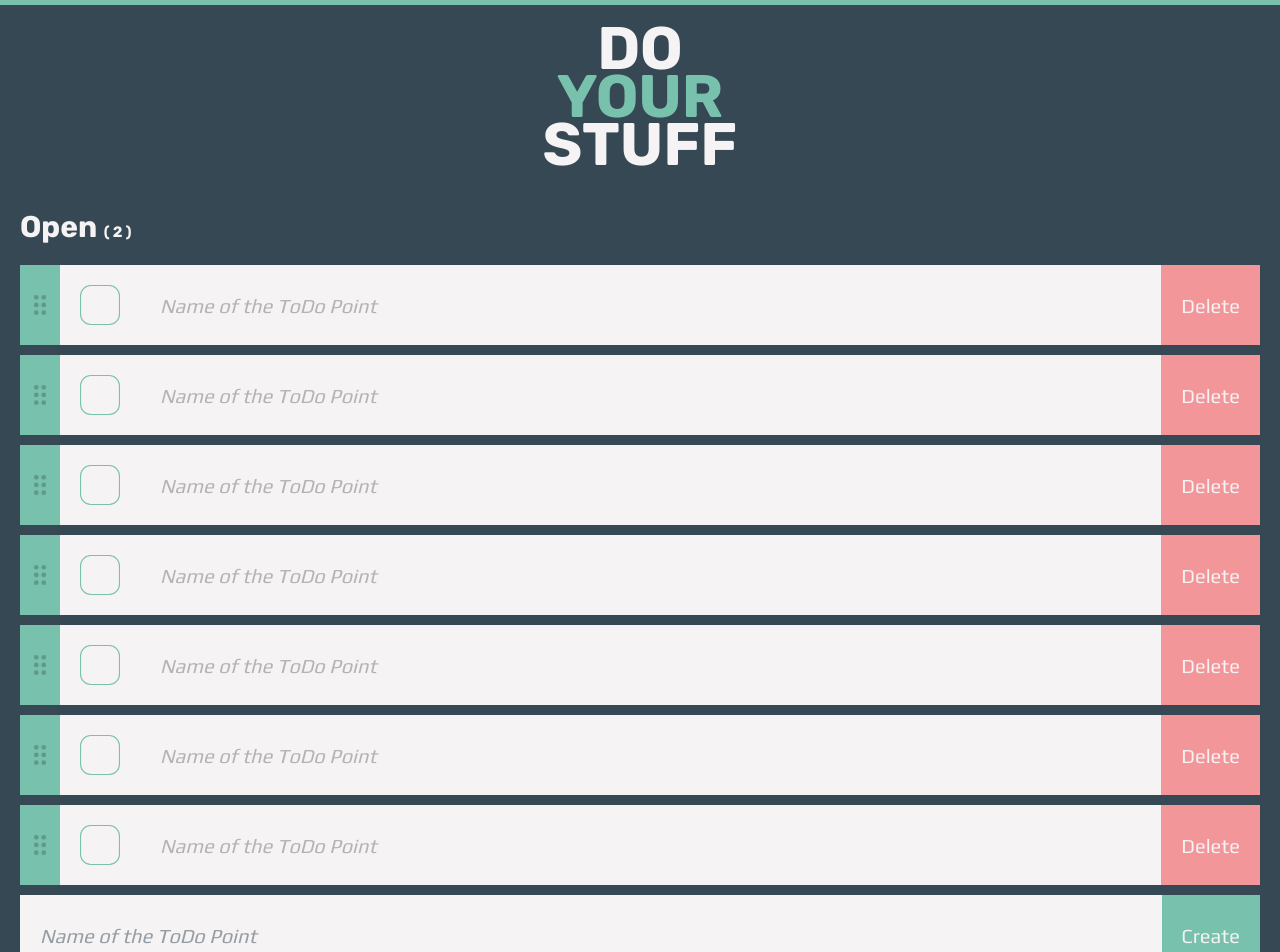
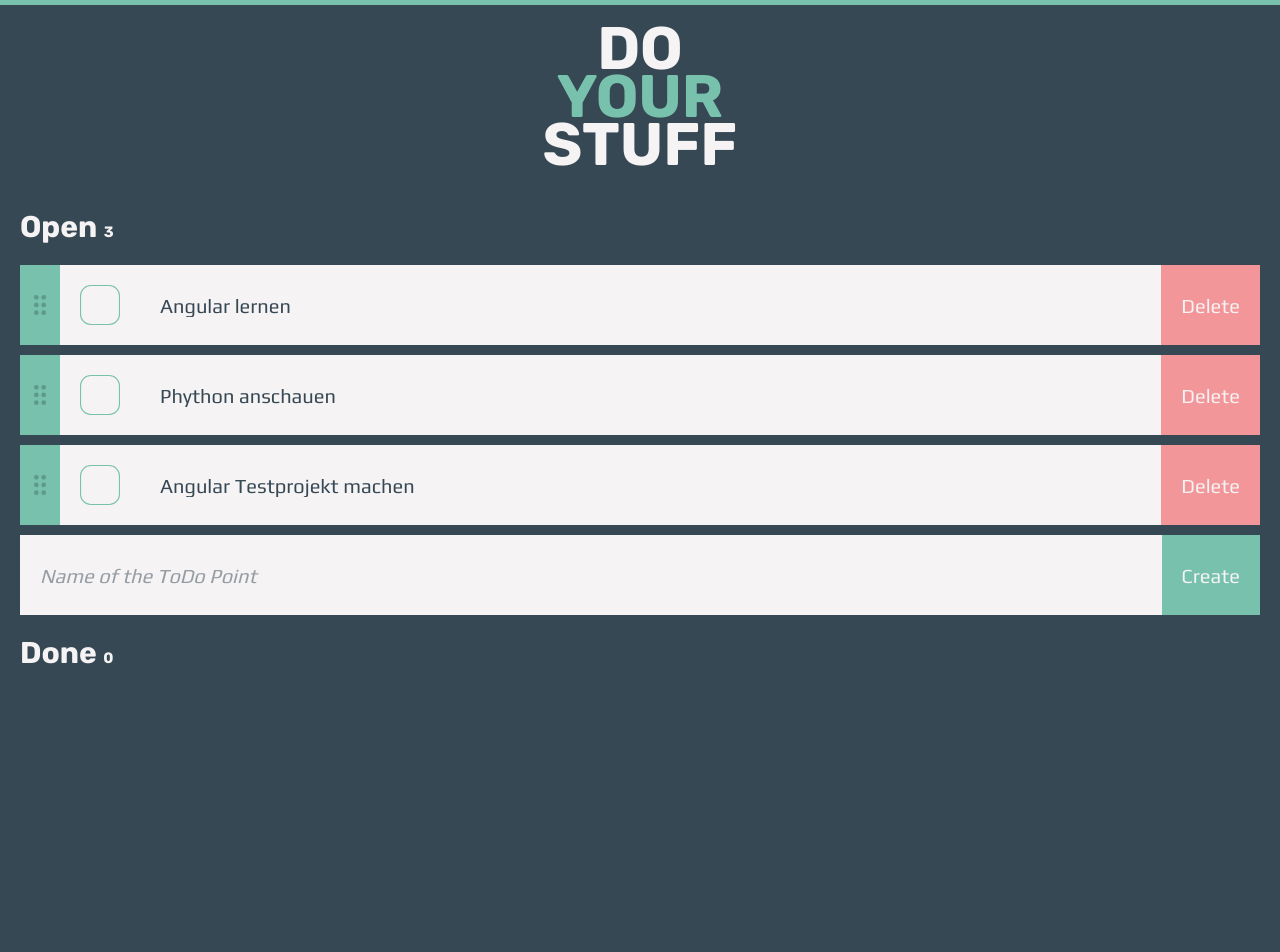
Before and after one commit to nikolaischunk/Angular-ToDo, an Angular app: page / in a window 1280 px wide. Shown: the top 952 px of the page. After the commit the page ends 800 px from the top, so only its background shows below. Built offline with nearby package versions, Linux system fonts and the light colour scheme.

Commit message:
Implemented Moving Logic (create missing) & working count

```diff
--- a/src/app/_interface/eventping.ts
+++ b/src/app/_interface/eventping.ts
@@ -1,2 +1,5 @@
-export interface Eventping {
+import { ToDo } from '../_interface/todo';
+export interface EventPing {
+  label: string;
+  object: ToDo;
 }
--- a/src/app/_template/template-todo/template-todo.component.html
+++ b/src/app/_template/template-todo/template-todo.component.html
@@ -28,3 +28,4 @@
     <span>Delete</span>
   </div>
 </div>
+<!-- [attr.disabled]="!toDo$.status" -->
--- a/src/app/_template/template-todo/template-todo.component.ts
+++ b/src/app/_template/template-todo/template-todo.component.ts
@@ -1,4 +1,5 @@
-import { Component, OnInit } from '@angular/core';
+import { Component, OnInit, Input, Output, EventEmitter } from '@angular/core';
+import { EventPing } from 'src/app/_interface/eventping';
 import { ToDo } from '../../_interface/todo';
 
 @Component({
@@ -7,7 +8,8 @@ import { ToDo } from '../../_interface/todo';
   styleUrls: ['./template-todo.component.scss'],
 })
 export class TemplateTodoComponent implements OnInit {
-  public toDo$: ToDo;
+  @Input() toDo$: ToDo;
+  @Output() ping: EventEmitter<any> = new EventEmitter<any>();
 
   constructor() {
     this.toDo$ = {
@@ -18,17 +20,29 @@ export class TemplateTodoComponent implements OnInit {
     };
   }
 
-  ngOnInit(): void {}
+  ngOnInit() {}
 
   public changeCheck(event?: any): void {
     this.toDo$.status = !this.toDo$.status;
-    console.log(this.toDo$.status);
+    const eventObject: EventPing = {
+      label: 'check',
+      object: this.toDo$,
+    };
+    this.ping.emit(eventObject);
   }
   public changeLabel(event?: any): void {
-    console.log(this.toDo$.label);
+    const eventObject: EventPing = {
+      label: 'label',
+      object: this.toDo$,
+    };
+    this.ping.emit(eventObject);
   }
 
   public deleteToDo(event?: any): void {
-    console.log(this.toDo$.id);
+    const eventObject: EventPing = {
+      label: 'delete',
+      object: this.toDo$,
+    };
+    this.ping.emit(eventObject);
   }
 }
--- a/src/app/page-list/page-list.component.html
+++ b/src/app/page-list/page-list.component.html
@@ -1,23 +1,25 @@
 <app-template-header></app-template-header>
 <div class="list-view">
   <h4 (click)="toDoShow = !toDoShow" class="noselect">
-    Open <span>( 2 )</span>
+    Open <span>{{ $todos.length }}</span>
   </h4>
   <div *ngIf="toDoShow" class="todo-elements">
-    <app-template-todo></app-template-todo>
-    <app-template-todo></app-template-todo>
-    <app-template-todo></app-template-todo>
-    <app-template-todo></app-template-todo>
-    <app-template-todo></app-template-todo>
-    <app-template-todo></app-template-todo>
-    <app-template-todo></app-template-todo>
+    <app-template-todo
+      (ping)="update($event)"
+      [toDo$]="toDo"
+      *ngFor="let toDo of $todos"
+    ></app-template-todo>
   </div>
   <app-template-todo-form *ngIf="toDoShow"></app-template-todo-form>
+
   <h4 (click)="toDoDoneShow = !toDoDoneShow" class="noselect">
-    Done <span>( 2 )</span>
+    Done <span>{{ $todosdone.length }}</span>
   </h4>
-  <div *ngIf="toDoDoneShow" class="todo-elements">
-    <app-template-todo></app-template-todo>
-    <app-template-todo></app-template-todo>
+  <div *ngIf="toDoDoneShow" class="todo-elements-done">
+    <app-template-todo
+      [toDo$]="toDo"
+      (ping)="update($event)"
+      *ngFor="let toDo of $todosdone"
+    ></app-template-todo>
   </div>
 </div>
--- a/src/app/page-list/page-list.component.ts
+++ b/src/app/page-list/page-list.component.ts
@@ -1,4 +1,6 @@
 import { Component, OnInit } from '@angular/core';
+import { ToDo } from '../_interface/todo';
+import { EventPing } from '../_interface/eventping';
 
 @Component({
   selector: 'app-page-list',
@@ -8,11 +10,83 @@ import { Component, OnInit } from '@angular/core';
 export class PageListComponent implements OnInit {
   public toDoShow: boolean;
   public toDoDoneShow: boolean;
+  public $todos: ToDo[];
+  public $todosdone: ToDo[];
 
   constructor() {
     this.toDoShow = true;
     this.toDoDoneShow = true;
+    this.$todos = [
+      {
+        id: 0,
+        label: 'Angular lernen',
+        status: false,
+        position: 1,
+      },
+      {
+        id: 1,
+        label: 'Phython anschauen',
+        status: false,
+        position: 2,
+      },
+      {
+        id: 1,
+        label: 'Angular Testprojekt machen',
+        status: false,
+        position: 2,
+      },
+    ];
+
+    this.$todosdone = [];
   }
 
   ngOnInit(): void {}
+
+  public update(event: EventPing): void {
+    if ('check' === event.label) {
+      console.log(
+        `%c"${event.label}-Event" wurde getriggert. `,
+        `color:green;`
+      );
+      if (!event.object.status) {
+        this.$todosdone.splice(this.$todosdone.indexOf(event.object), 1);
+        this.$todos.push(event.object);
+      } else {
+        this.$todos.splice(this.$todos.indexOf(event.object), 1);
+        this.$todosdone.push(event.object);
+      }
+    }
+
+    if ('delete' === event.label) {
+      console.log(
+        `%c"${event.label}-Event" wurde getriggert. `,
+        `color:green;`
+      );
+      if (event.object.status) {
+        this.$todosdone.splice(this.$todosdone.indexOf(event.object), 1);
+      } else {
+        this.$todos.splice(this.$todos.indexOf(event.object), 1);
+      }
+    }
+
+    if ('label' === event.label) {
+      console.log(
+        `%c"${event.label}-Event" wurde getriggert. `,
+        `color:green;`
+      );
+      if (event.object.status) {
+        this.$todosdone.forEach((toDo: ToDo) => {
+          if (toDo.id === event.object.id) {
+            toDo.label = event.object.label;
+          }
+        });
+      } else {
+        this.$todos.forEach((toDo: ToDo) => {
+          if (toDo.id === event.object.id) {
+            toDo.label = event.object.label;
+          }
+        });
+      }
+    }
+  }
 }
```
